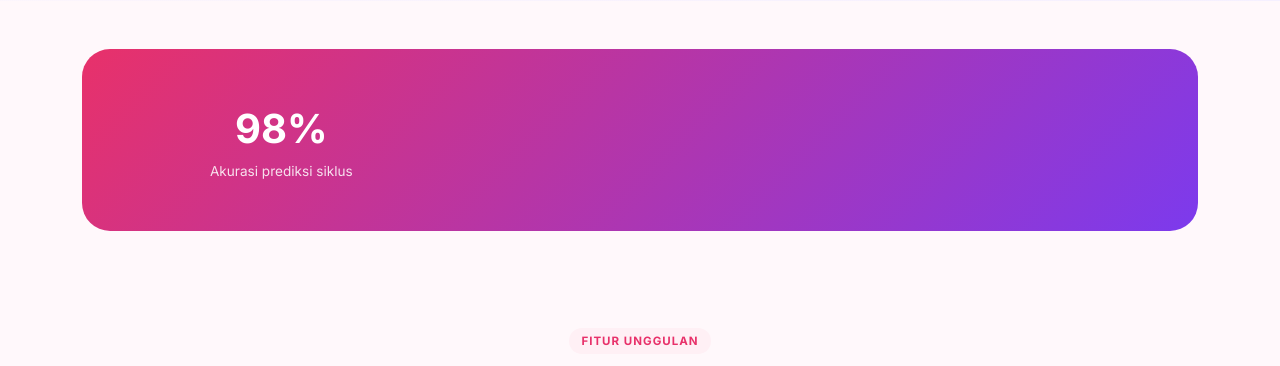
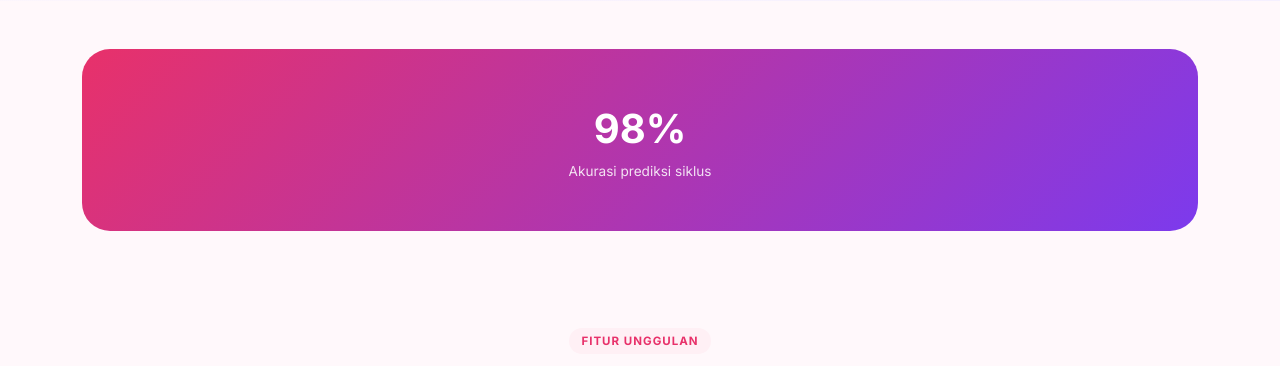
Before and after one commit to MuhammadSubkha06/MyKit, a PHP site: page / in a window 1280 px wide. Shown: the part 722-1088 px from the top of the page. Run offline with PHP 8.4, Linux system fonts and the light colour scheme; some libraries are stand-ins or nearby versions.

Commit message:
update predict siklus

```diff
--- a/src/Views/home.php
+++ b/src/Views/home.php
@@ -139,11 +139,9 @@
 <!-- ===== STATS SECTION ===== -->
 <div class="container-lg my-5">
     <div class="stats-section">
-        <div class="row g-4 text-center">
-            <div class="col-4">
-                <div class="stat-num">98%</div>
-                <div class="stat-label">Akurasi prediksi siklus</div>
-            </div>
+        <div class="d-flex flex-column justify-content-center align-items-center text-center h-100">
+            <div class="stat-num">98%</div>
+            <div class="stat-label">Akurasi prediksi siklus</div>
         </div>
     </div>
 </div>
```
